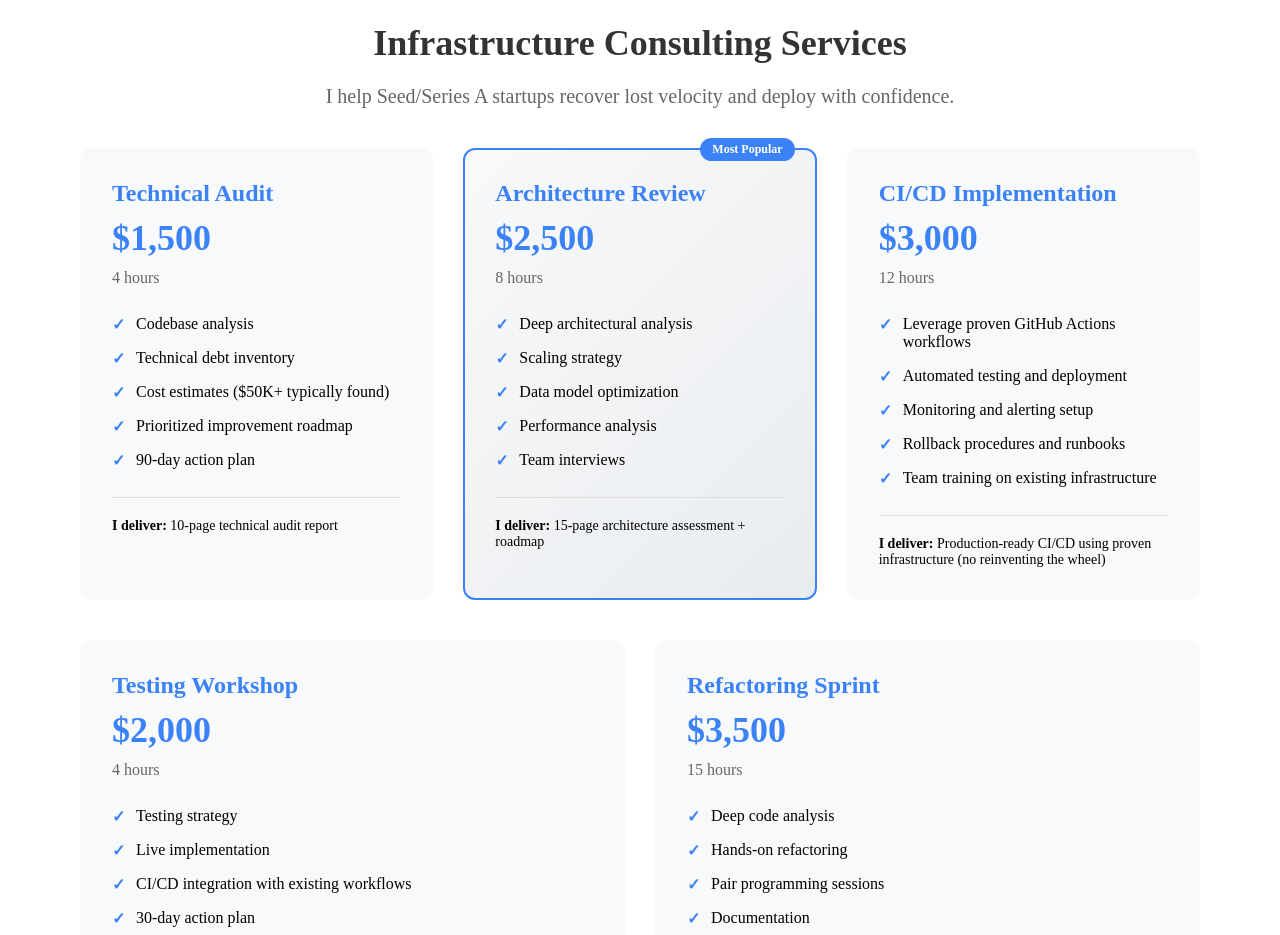
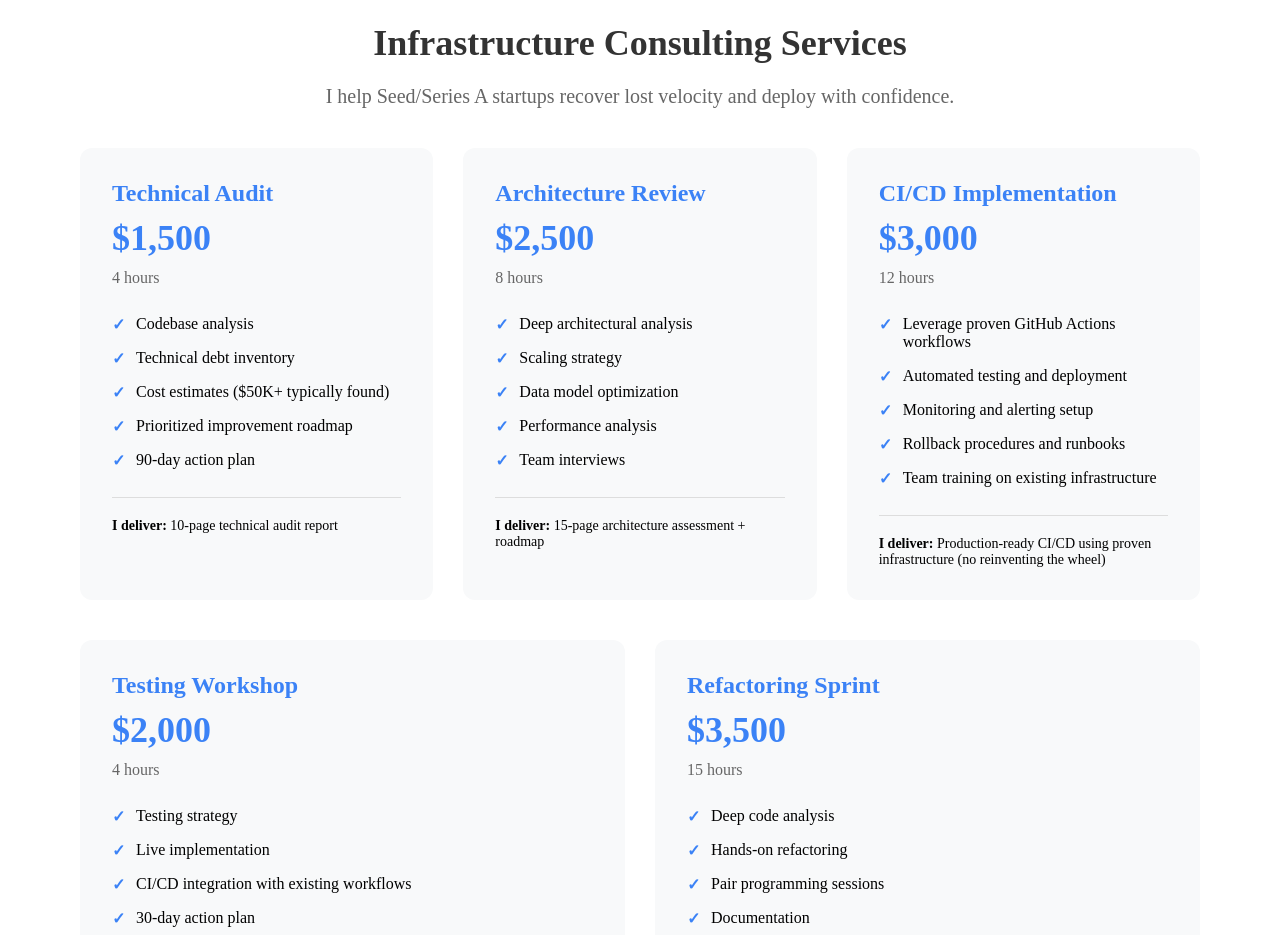
Before and after one commit to KyPython/pragmatic-playbook, a Next.js app in the folder landing-page/: page / in a window 1280 px wide. Shown: the part 1020-1955 px from the top of the page. Built offline with nearby package versions, Linux system fonts and the light colour scheme.

Commit message:
Remove 'Most Popular' badge - no sales data yet
- Removed badge and featured class from Architecture Review
- Removed unused CSS for badge and featured styles
- Aligns with honest marketing approach

```diff
--- a/landing-page/pages/index.js
+++ b/landing-page/pages/index.js
@@ -128,8 +128,7 @@ export default function Home() {
               </p>
             </div>
 
-            <div className="service-card featured">
-              <div className="badge">Most Popular</div>
+            <div className="service-card">
               <h3>Architecture Review</h3>
               <div className="price">$2,500</div>
               <p className="duration">8 hours</p>
```
